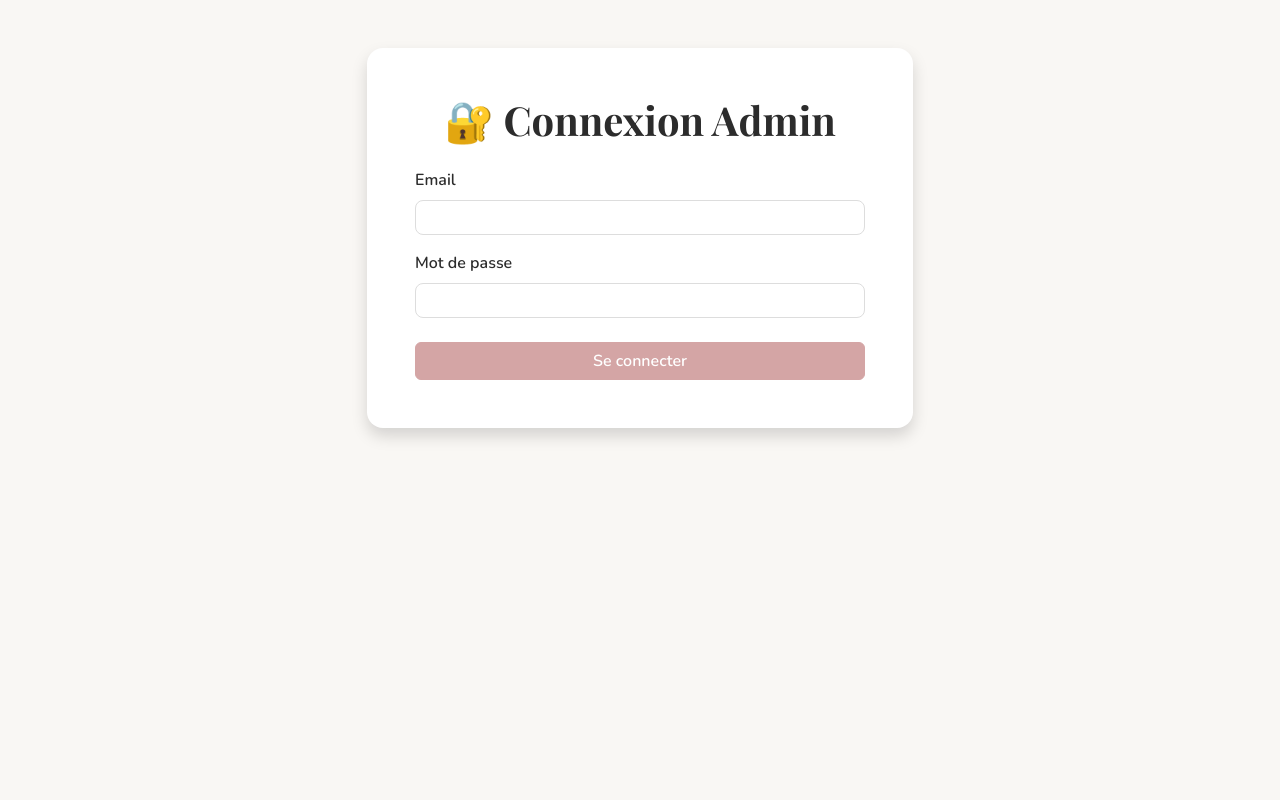
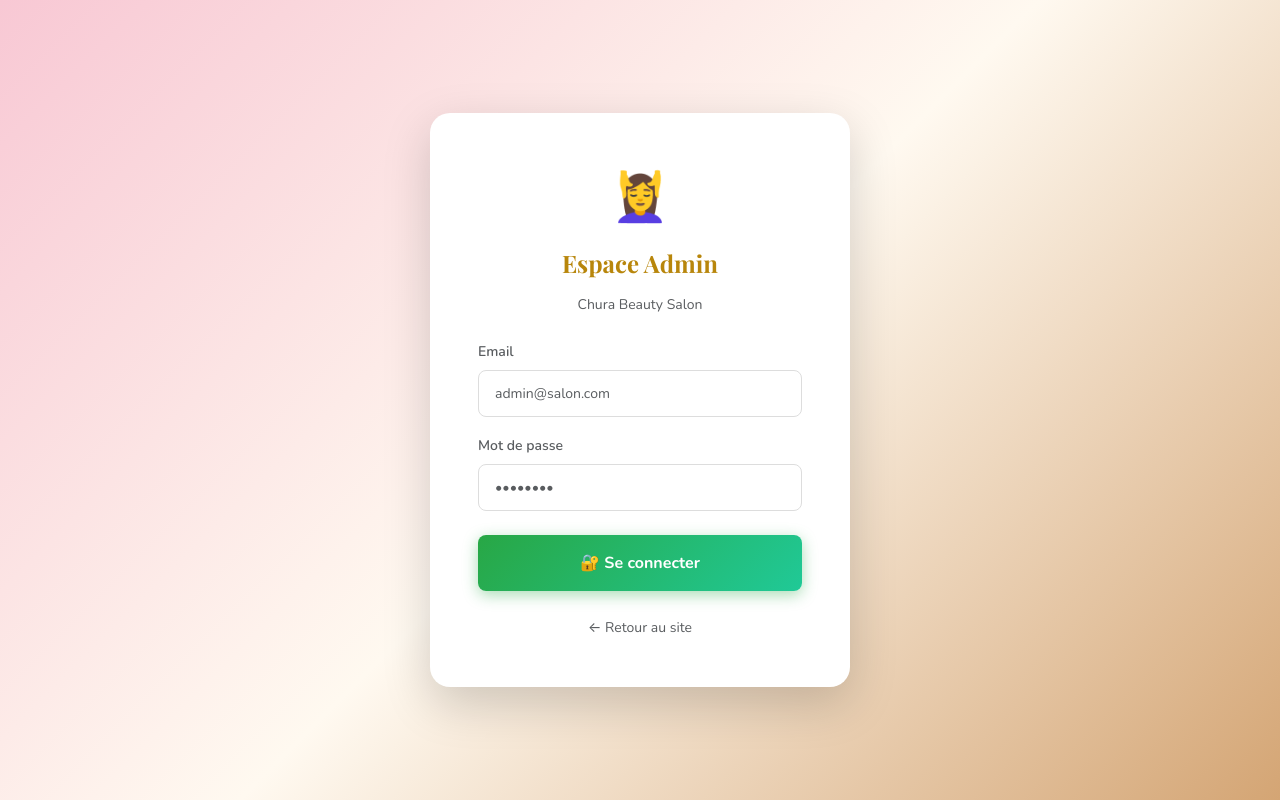
Before and after one commit to JPdeala81/Chura_Beauty, a React (Vite) app in the folder frontend/: page /login in a window 1280 px wide. Built offline with nearby package versions, Linux system fonts and the light colour scheme; no server answers.

Commit message:
Add admin login page with green button and footer link

```diff
--- a/frontend/src/pages/Login.jsx
+++ b/frontend/src/pages/Login.jsx
@@ -1,89 +1,103 @@
-import { useContext, useState } from 'react';
-import { useNavigate } from 'react-router-dom';
-import { Container, Form, Button, Alert, Card } from 'react-bootstrap';
-import { AuthContext } from '../context/AuthContext';
+import { useState, useContext } from 'react'
+import { useNavigate } from 'react-router-dom'
+import { AuthContext } from '../context/AuthContext'
 
-export default function Login() {
-  const { login } = useContext(AuthContext);
-  const navigate = useNavigate();
-  const [formData, setFormData] = useState({
-    email: '',
-    password: '',
-  });
-  const [error, setError] = useState('');
-  const [loading, setLoading] = useState(false);
-
-  const handleChange = (e) => {
-    const { name, value } = e.target;
-    setFormData((prev) => ({
-      ...prev,
-      [name]: value,
-    }));
-  };
+const Login = () => {
+  const [email, setEmail] = useState('')
+  const [password, setPassword] = useState('')
+  const [loading, setLoading] = useState(false)
+  const [error, setError] = useState('')
+  const { login } = useContext(AuthContext)
+  const navigate = useNavigate()
 
   const handleSubmit = async (e) => {
-    e.preventDefault();
-    setError('');
-    setLoading(true);
-
+    e.preventDefault()
+    setLoading(true)
+    setError('')
     try {
-      await login(formData.email, formData.password);
-      navigate('/admin/dashboard');
+      await login(email, password)
+      navigate('/admin/dashboard')
     } catch (err) {
-      setError(
-        err.response?.data?.message || 'Erreur de connexion'
-      );
+      setError('Email ou mot de passe incorrect')
     } finally {
-      setLoading(false);
+      setLoading(false)
     }
-  };
+  }
 
   return (
-    <Container className="py-5">
-      <div className="row justify-content-center">
-        <div className="col-md-6">
-          <Card className="shadow">
-            <Card.Body className="p-5">
-              <h1 className="text-center mb-4">🔐 Connexion Admin</h1>
+    <div className="min-vh-100 d-flex align-items-center justify-content-center"
+      style={{ background: 'linear-gradient(135deg, #f8c8d4 0%, #fff9f0 50%, #d4a574 100%)' }}>
+      <div className="card shadow-lg border-0" style={{ width: '100%', maxWidth: '420px', borderRadius: '20px' }}>
+        <div className="card-body p-5">
+          <div className="text-center mb-4">
+            <div className="mb-3" style={{ fontSize: '48px' }}>💆‍♀️</div>
+            <h3 style={{ fontFamily: 'Playfair Display, serif', color: '#b8860b' }}>
+              Espace Admin
+            </h3>
+            <p className="text-muted small">Chura Beauty Salon</p>
+          </div>
 
-              {error && <Alert variant="danger">{error}</Alert>}
+          {error && (
+            <div className="alert alert-danger rounded-3 small">{error}</div>
+          )}
 
-              <Form onSubmit={handleSubmit}>
-                <Form.Group className="mb-3">
-                  <Form.Label>Email</Form.Label>
-                  <Form.Control
-                    type="email"
-                    name="email"
-                    value={formData.email}
-                    onChange={handleChange}
-                    required
-                  />
-                </Form.Group>
+          <form onSubmit={handleSubmit}>
+            <div className="mb-3">
+              <label className="form-label fw-semibold small text-muted">Email</label>
+              <input
+                type="email"
+                className="form-control rounded-3"
+                placeholder="admin@salon.com"
+                value={email}
+                onChange={(e) => setEmail(e.target.value)}
+                required
+                style={{ padding: '12px 16px' }}
+              />
+            </div>
+            <div className="mb-4">
+              <label className="form-label fw-semibold small text-muted">Mot de passe</label>
+              <input
+                type="password"
+                className="form-control rounded-3"
+                placeholder="••••••••"
+                value={password}
+                onChange={(e) => setPassword(e.target.value)}
+                required
+                style={{ padding: '12px 16px' }}
+              />
+            </div>
+            <button
+              type="submit"
+              className="btn w-100 fw-bold py-3 rounded-3"
+              disabled={loading}
+              style={{
+                background: 'linear-gradient(135deg, #28a745, #20c997)',
+                color: 'white',
+                fontSize: '16px',
+                border: 'none',
+                boxShadow: '0 4px 15px rgba(40, 167, 69, 0.4)'
+              }}
+            >
+              {loading ? (
+                <>
+                  <span className="spinner-border spinner-border-sm me-2"></span>
+                  Connexion...
+                </>
+              ) : (
+                '🔐 Se connecter'
+              )}
+            </button>
+          </form>
 
-                <Form.Group className="mb-4">
-                  <Form.Label>Mot de passe</Form.Label>
-                  <Form.Control
-                    type="password"
-                    name="password"
-                    value={formData.password}
-                    onChange={handleChange}
-                    required
-                  />
-                </Form.Group>
-
-                <Button
-                  variant="primary"
-                  type="submit"
-                  className="w-100"
-                  disabled={loading}
-                >
-                  {loading ? 'Connexion...' : 'Se connecter'}
-                </Button>
-              </Form>
-            </Card.Body>
-          </Card>
+          <div className="text-center mt-4">
+            <a href="/" className="text-muted small text-decoration-none">
+              ← Retour au site
+            </a>
+          </div>
         </div>
       </div>
-    </Container>
-  );
+    </div>
+  )
 }
+
+export default Login
```
Also changed, not shown: frontend/src/components/layout/Footer.jsx (+12 -0 lines).
